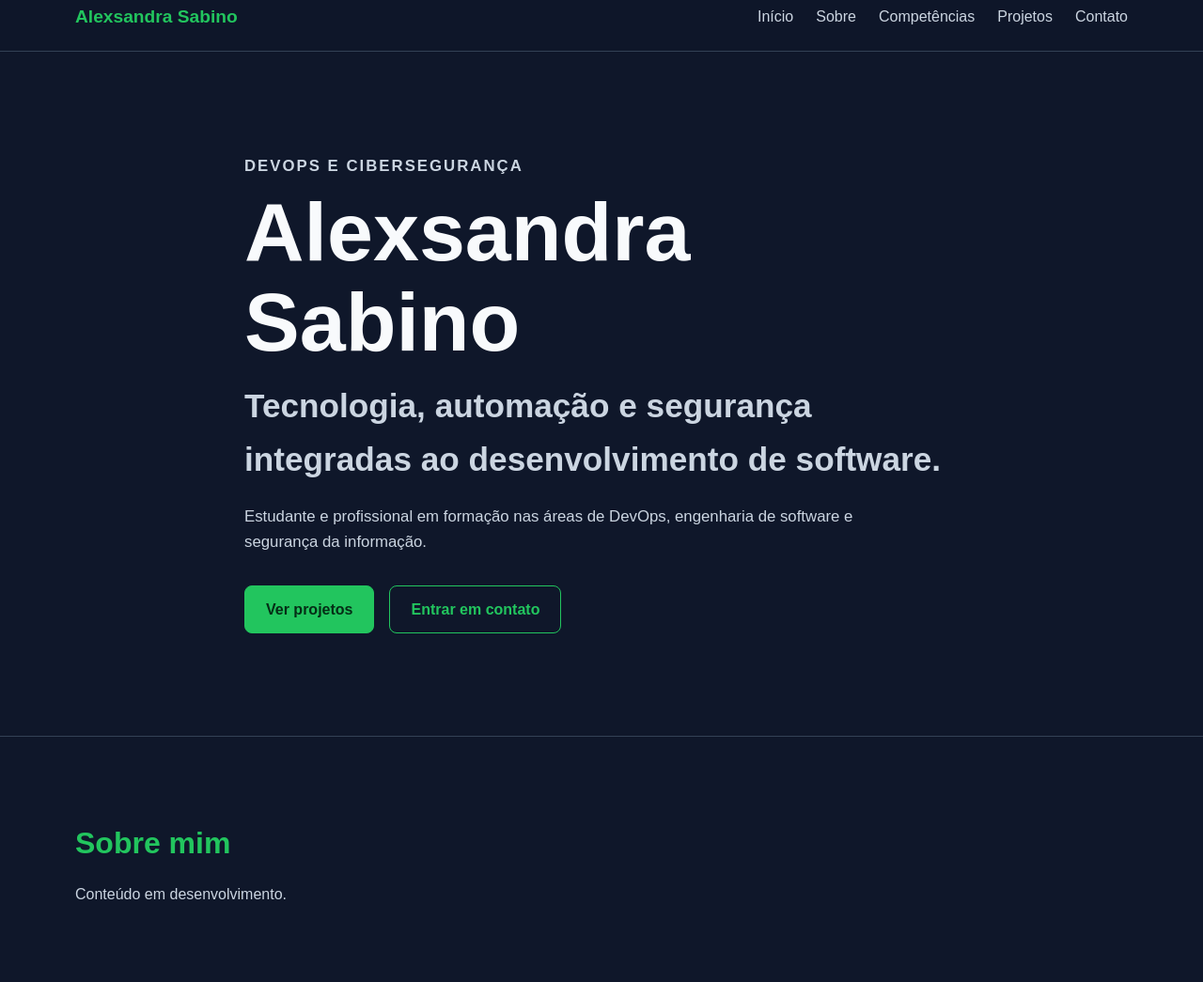
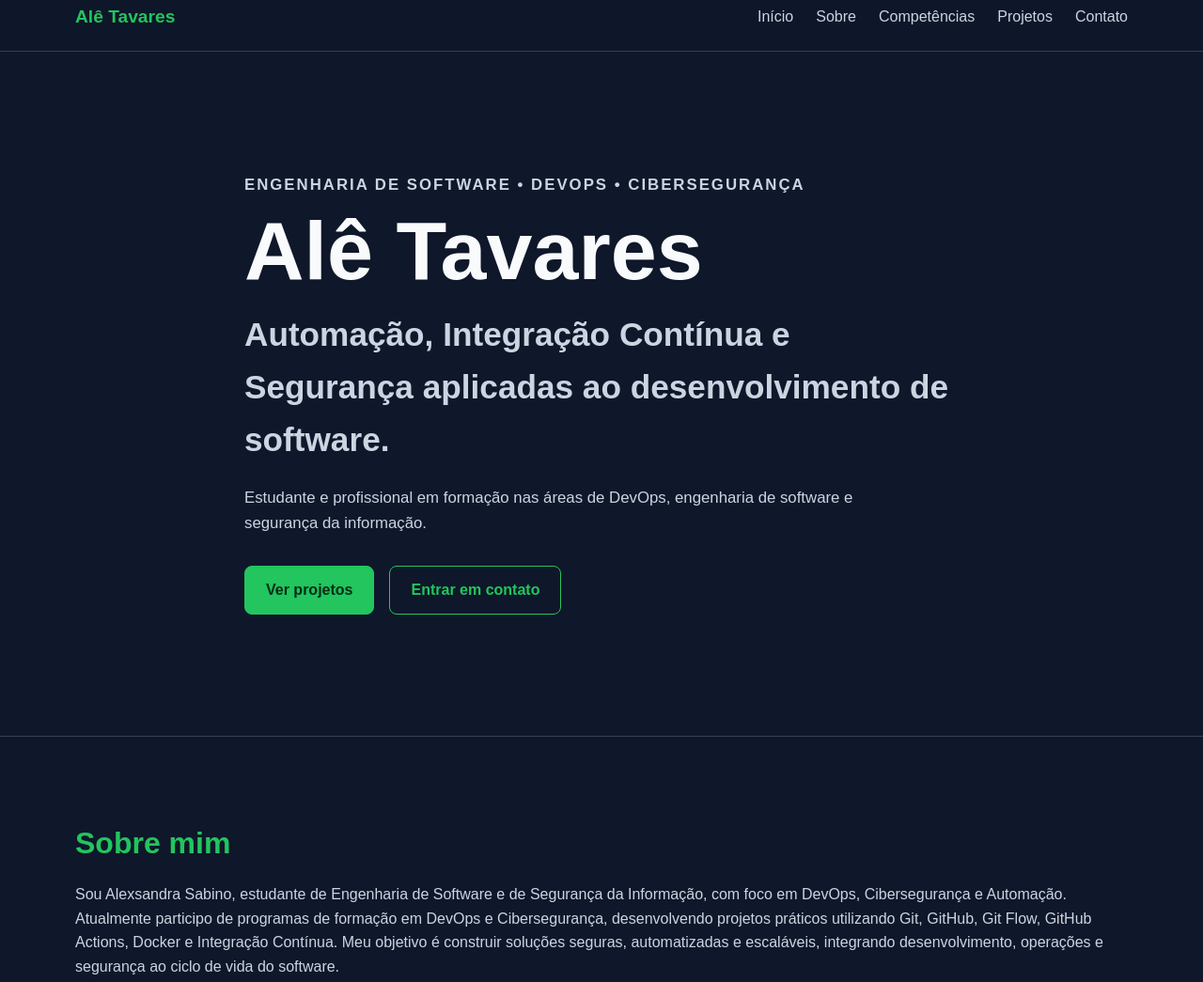
Before and after one commit to alexsabrasil/portfolio-devops-alexsandra, a plain HTML site: page index.html in a window 1280 px wide. Shown: the part 18-1063 px from the top of the page at 94% size. Drawn offline with Linux system fonts and the light colour scheme.

Commit message:
feat: adiciona secao sobre mim

```diff
--- a/index.html
+++ b/index.html
@@ -6,10 +6,10 @@
 
     <meta
         name="description"
-        content="Portfólio profissional de Alexsandra Sabino, com foco em DevOps, cibersegurança e automação."
+        content="Portfólio profissional de Alê Tavares, com foco em DevOps, cibersegurança e automação."
     >
 
-    <title>Alexsandra Sabino | Portfólio DevOps</title>
+    <title>Alê Tavares | Portfólio DevOps</title>
 
     <link rel="stylesheet" href="style.css">
 </head>
@@ -17,7 +17,7 @@
 <body>
     <header class="cabecalho">
         <nav class="navegacao">
-            <a class="logo" href="#inicio">Alexsandra Sabino</a>
+            <a class="logo" href="#inicio">Alê Tavares</a>
 
             <ul class="menu">
                 <li><a href="#inicio">Início</a></li>
@@ -32,13 +32,12 @@
     <main>
         <section id="inicio" class="inicio">
             <div class="inicio-conteudo">
-                <p class="destaque">DevOps e Cibersegurança</p>
+                <p class="destaque">Engenharia de Software • DevOps • Cibersegurança</p>
 
-                <h1>Alexsandra Sabino</h1>
+                <h1>Alê Tavares</h1>
 
                 <h2>
-                    Tecnologia, automação e segurança integradas ao desenvolvimento
-                    de software.
+                    Automação, Integração Contínua e Segurança aplicadas ao desenvolvimento de software.
                 </h2>
 
                 <p>
@@ -61,7 +60,17 @@
         <section id="sobre" class="secao">
             <div class="container">
                 <h2>Sobre mim</h2>
-                <p>Conteúdo em desenvolvimento.</p>
+                <p>Sou Alexsandra Sabino, estudante de Engenharia de Software e de
+                   Segurança da Informação, com foco em DevOps, Cibersegurança e
+                   Automação.
+
+                   Atualmente participo de programas de formação em DevOps e
+                   Cibersegurança, desenvolvendo projetos práticos utilizando Git,
+                   GitHub, Git Flow, GitHub Actions, Docker e Integração Contínua.
+
+                   Meu objetivo é construir soluções seguras, automatizadas e escaláveis,
+                   integrando desenvolvimento, operações e segurança ao ciclo de vida do
+                   software.</p>
             </div>
         </section>
 
@@ -88,7 +97,7 @@
     </main>
 
     <footer class="rodape">
-        <p>© 2026 Alexsandra Sabino. Portfólio desenvolvido com HTML, CSS e Gitflow.</p>
+        <p>© 2026 Alê Tavares. Portfólio desenvolvido com HTML, CSS e Gitflow.</p>
     </footer>
 </body>
 </html>
```
